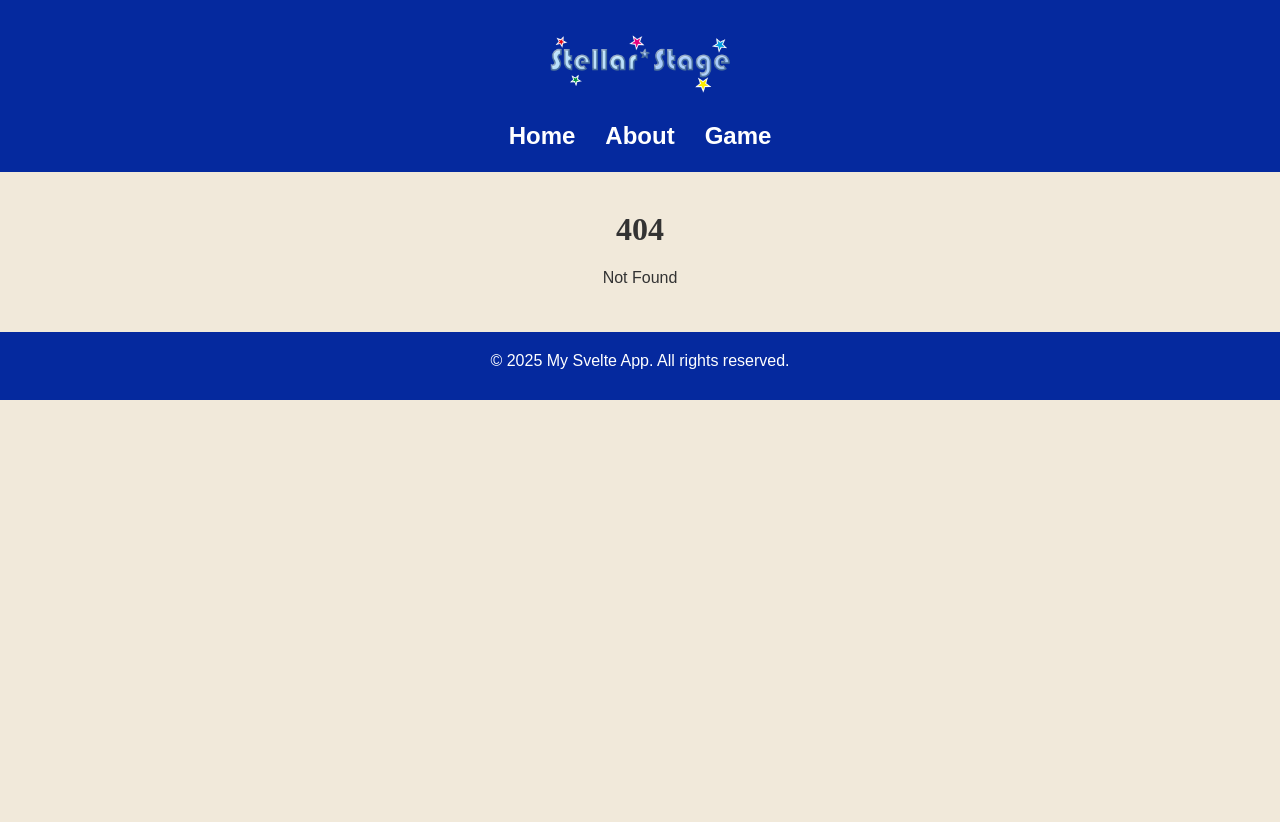
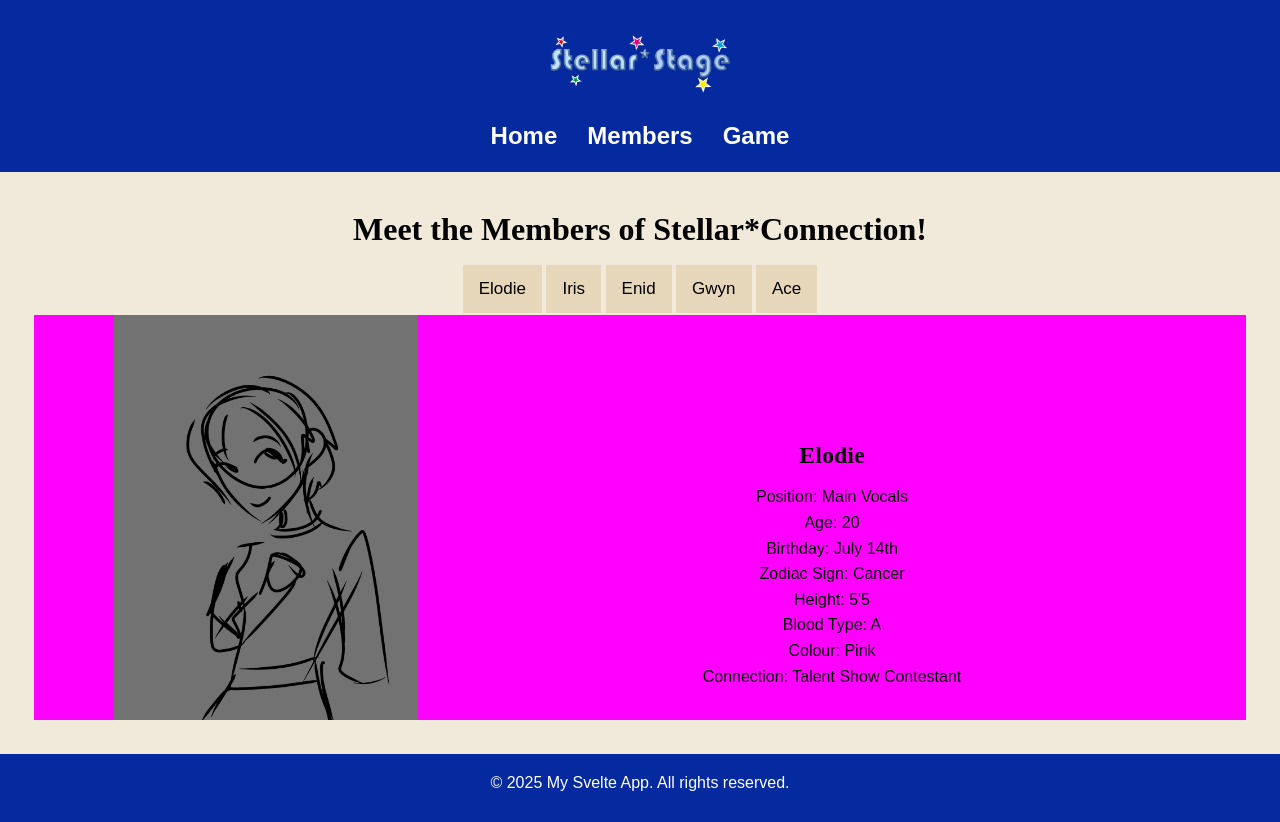
Before and after one commit to SophiaStanley/Stellar-Website, a SvelteKit app: page /members in a window 1280 px wide. Before the commit this address had no page. Before the commit the page ends 800 px from the top, so only its background shows below. Built offline with nearby package versions, Linux system fonts and the light colour scheme.

Commit message:
Font works on most browsers, rearranged members page, wrote some text

```diff
--- a/src/routes/+layout.svelte
+++ b/src/routes/+layout.svelte
@@ -5,11 +5,11 @@
 
 <!-- Header -->
 <header>
-	<img src ="\StellarStageLogo.png" alt ="Stellar Stage Logo" width = 15% height = 15%>
+	<a href="/"><img src ="\StellarStageLogo.png" alt ="Stellar Stage Logo" width = 15% height = 15%></a>
     <nav>
         <ul>
             <li><a href="/">Home</a></li>
-            <li><a href="/about">About</a></li>
+            <li><a href="/members">Members</a></li>
             <li><a href="/game">Game</a></li>
         </ul>
     </nav>
--- a/src/routes/+page.svelte
+++ b/src/routes/+page.svelte
@@ -1,5 +1,9 @@
 <h1>The official website of the hit pop group!</h1>
 <img src = "/TitleTemp.png" alt = "Stellar Connection group shot">
+
+<h1>About the Group</h1>
+<p>Stellar*Connection is a new pop group comprising of 5 members from various parts of the entertainment industry. With their talents, combined, Stellar*Connection aims to provide fresh new music to their fans!</p>
+<h2><a href="/game">Stellar*Stage!</a></h2>
 
 <style>
   img {
--- a/src/routes/game/+page.svelte
+++ b/src/routes/game/+page.svelte
@@ -1 +1,6 @@
+<h1>Stellar*Stage!</h1>
+<p>Stellar*Stage is a rhythm game developed for Windows. Watch the Stellar*Connection members move to the rhythm as you play! Hit the notes in time with the music to increase your combo, and try to get the best score!</p>
+<h1>Link!</h1>
 <p>Coming soon!</p>
+<h1>Screenshots!</h1>
+<p>Coming soon!</p>
--- a/src/routes/about/+page.svelte
+++ b/src/routes/members/+page.svelte
@@ -13,7 +13,16 @@
 
     }
 </script>
+
 <h1>Meet the Members of Stellar*Connection!</h1>
+
+<div class = "buttons">
+    <button class = "tabs" onclick = {() => changeProfile('elodie')}>Elodie</button>
+    <button class = "tabs" onclick = {() => changeProfile('iris')}>Iris</button>
+    <button class = "tabs" onclick = {() => changeProfile('enid')}>Enid</button>
+    <button class = "tabs" onclick = {() => changeProfile('gwyn')}>Gwyn</button>
+    <button class = "tabs" onclick = {() => changeProfile('ace')}>Ace</button>
+</div>
 
 <div id="elodie" class = "profile">
     <img src= "/ElodieTemp.png" alt = "Temporary">
@@ -26,6 +35,7 @@
         <li>Height: 5'5</li>
         <li>Blood Type: A</li>
         <li>Colour: Pink</li>
+        <li>Connection: Talent Show Contestant</li>
     </ul>
 </div>
 
@@ -40,6 +50,7 @@
         <li>Height: 5'10</li>
         <li>Blood Type: O</li>
         <li>Colour: Yellow</li>
+        <li>Connection: Model, Solo Pop Star</li>
     </ul>
 </div>
 
@@ -54,6 +65,7 @@
         <li>Height: 5'2</li>
         <li>Blood Type: O</li>
         <li>Colour: Blue</li>
+        <li>Connection: Dance Troupe Member</li>
     </ul>
 </div>
 
@@ -68,6 +80,7 @@
         <li>Height: 5'5</li>
         <li>Blood Type: B</li>
         <li>Colour: Green</li>
+        <li>Connection: Former Boyband Member</li>
     </ul>
 </div>
 
@@ -82,16 +95,10 @@
         <li>Height: 5'10</li>
         <li>Blood Type: AB</li>
         <li>Colour: Red</li>
+        <li>Connection: Actor</li>
     </ul>
 </div>
 
-<div class = "buttons">
-    <button class = "tabs" onclick = {() => changeProfile('elodie')}>Elodie</button>
-    <button class = "tabs" onclick = {() => changeProfile('iris')}>Iris</button>
-    <button class = "tabs" onclick = {() => changeProfile('enid')}>Enid</button>
-    <button class = "tabs" onclick = {() => changeProfile('gwyn')}>Gwyn</button>
-    <button class = "tabs" onclick = {() => changeProfile('ace')}>Ace</button>
-</div>
 <style>
 
     button {
@@ -100,14 +107,17 @@
         cursor: pointer;
         padding: 14px 16px;
         font-size: 17px;
+        background-color: #e6d7ba;
     }
 
     button:hover {
-        background-color: "#ccc";
+        background-color: #c7b593;
     }
     img {
-        height: 10%;
-        width: 10%;
+        height: 30%;
+        width: 30vw;
+        float: left;
+        padding-left: 10vh;
     }
     li {
         list-style-type: none;
@@ -115,27 +125,47 @@
     #elodie {
         background-color: magenta;
         display: block;
+        overflow: auto;
     }
 
     #iris{
         background-color: yellow;
+        overflow: auto;
     }
 
 
     #enid {
         background-color: cyan;
+        overflow: auto;
     }
 
     #gwyn {
         background-color: green;
+        overflow: auto;
     }
 
     #ace {
         background-color: red;
+        overflow: auto;
     }
 
     .profile {
         display: none;
         margin: 2px 2px;
+        animation: 0.75s ease-out 0s 1 fadeIn;
+    }
+
+    h2 {
+        padding-top: 10%;
+    }
+
+
+    @keyframes fadeIn {
+        0% {
+          opacity: 0%;
+        }
+        100% {
+          opacity: 100%;
+        }
     }
 </style>
--- a/static/styles/global.css
+++ b/static/styles/global.css
@@ -2,16 +2,19 @@
    Global Styles with CSS Variables
    ============================== */
 
-     @font-face {
-        font-family: 'Bauhaus 93';
-        src: url('/fonts/BAUHS93.ttf') format('ttf');
-    }
+/* currently the custom font works on Edge and Google Chrome, but not on FireFox.*/
+   @font-face {
+    font-family: 'Poller One';
+    font-style: normal;
+    font-weight: 400;
+    src: url('/fonts/PollerOne-Regular.ttf') format('ttf');
+ }
 
    :root {
     /* Color Variables */
     --primary-color: #007bff;
     --background-color: #F1E9DA;
-    --text-color: #333;
+    --text-color: #000000;
     --link-hover-color: #0056b3;
 
     /* Font Variables */
@@ -51,7 +54,7 @@ body {
    ============================== */
 h1, h2, h3, h4, h5, h6 {
     font-weight: bold;
-    font-family: 'Bauhaus 93';
+    font-family: Poller One;
     margin-bottom: var(--spacing-small);
 }
 
```
Also changed, not shown: static/fonts/PollerOne-Regular.ttf (added).
